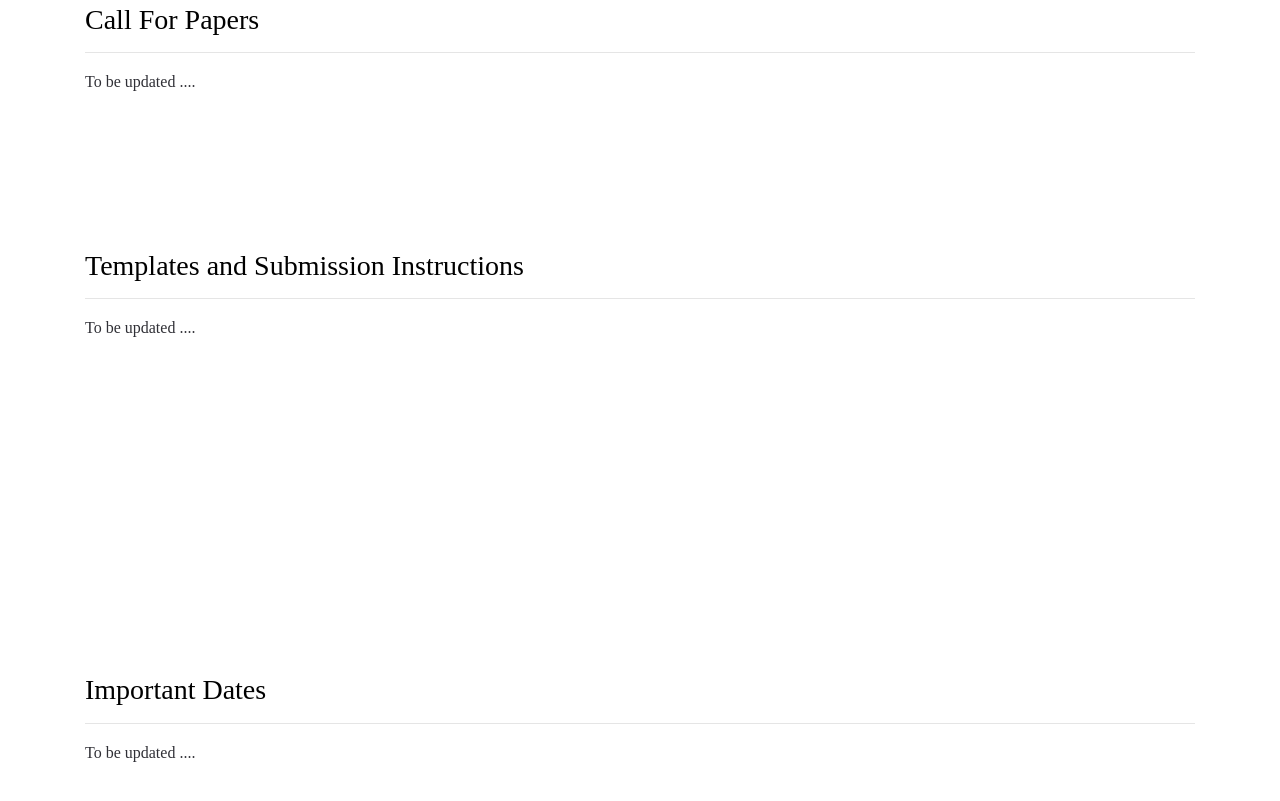
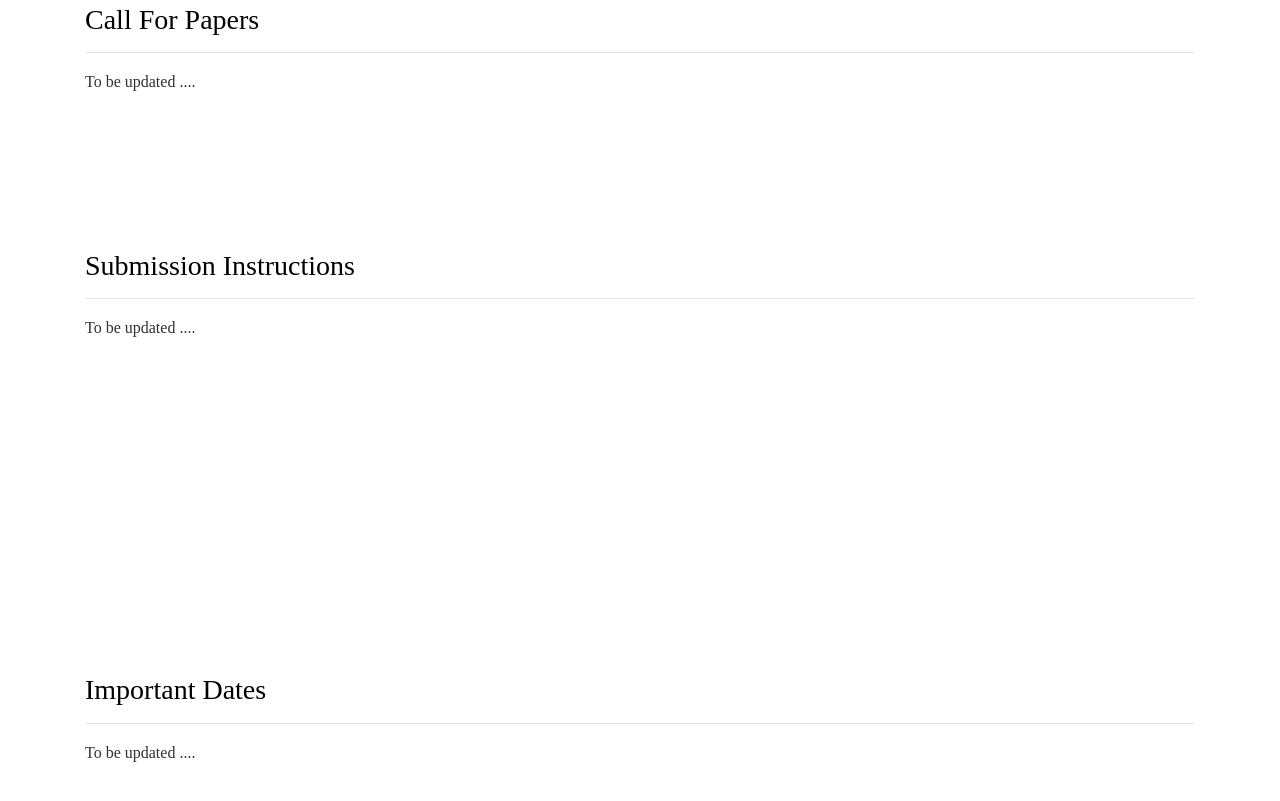
Before and after one commit to FinRecSys/finrecsys.github.io, a plain HTML site: page CFP.html in a window 1280 px wide. Shown: the part 878-1679 px from the top of the page. Drawn offline with Linux system fonts and the light colour scheme.

Commit message:
Update CFP.html

```diff
--- a/CFP.html
+++ b/CFP.html
@@ -164,7 +164,7 @@
 				<br>
 				<br>
 				<br>
-				<h3>Templates and Submission Instructions</h3><hr>
+				<h3>Submission Instructions</h3><hr>
 				To be updated ....
 				<br>
 				<br>
```
